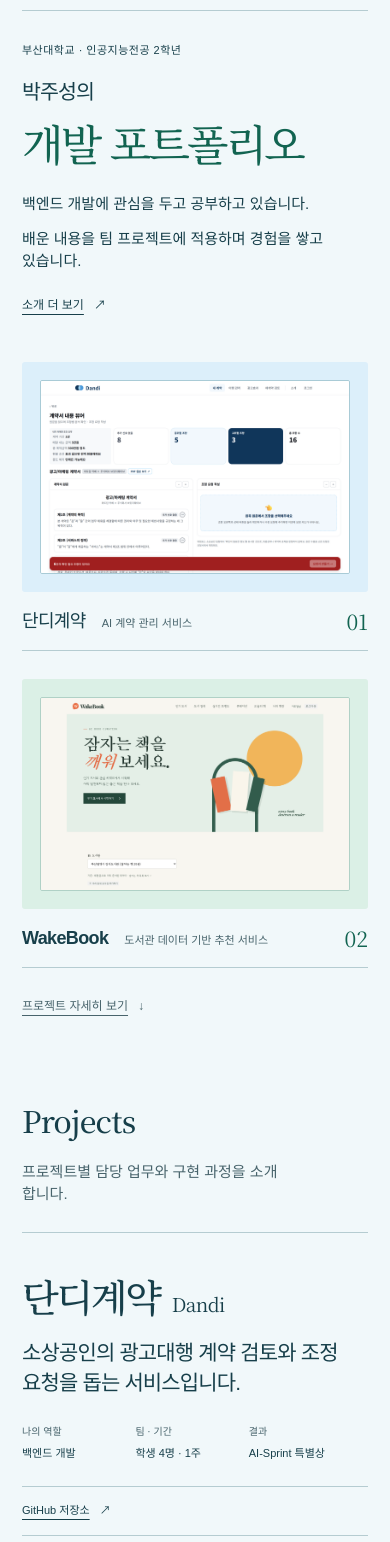
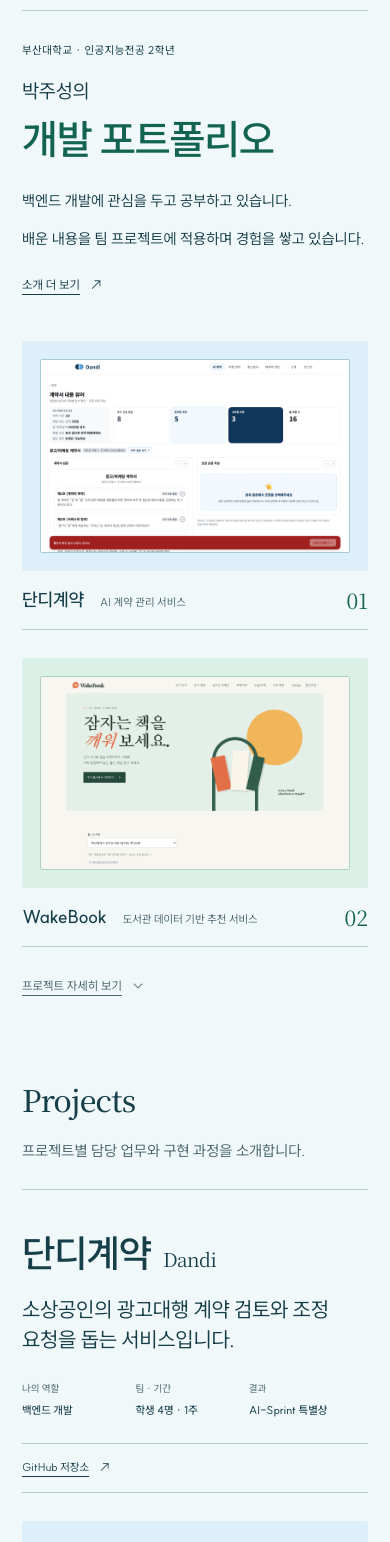
Before and after one commit to parkjooseong/portfolio, a plain HTML site: page index.html in a window 390 px wide. Shown: the part 65-1607 px from the top of the page. Drawn offline with Linux system fonts and the light colour scheme; a web font is replaced by a local one.

Commit message:
Use SUIT for Korean typography and refine reading rhythm

```diff
--- a/style.css
+++ b/style.css
@@ -1,8 +1,8 @@
 @import url("assets/fonts/serif.css");
 
 @font-face {
-  font-family:"Noto Sans KR";
-  src:url("assets/fonts/NotoSansKR-Variable.woff2") format("woff2");
+  font-family:"SUIT Variable";
+  src:url("assets/fonts/SUIT-Variable.woff2") format("woff2");
   font-style:normal;
   font-weight:100 900;
   font-display:swap
@@ -20,7 +20,7 @@
   --line:#b5ccd1;
   --focus:#085d87;
   --white:#fbfefe;
-  --sans:"Noto Sans KR",sans-serif;
+  --sans:"SUIT Variable",sans-serif;
   --serif:"Noto Serif KR",serif;
   --rail:64px;
   --gutter:clamp(28px,5vw,80px);
@@ -214,20 +214,20 @@
   margin-bottom:18px
 }
 .cover h1 {
-  font-family:var(--serif);
+  font-family:var(--sans);
   font-size:clamp(44px,5.1vw,78px);
-  font-weight:450;
+  font-weight:600;
   line-height:1.3;
-  letter-spacing:-.065em;
+  letter-spacing:-.025em;
   max-width:850px
 }
 .cover h1 .cover-prefix {
   display:block;
   font-family:var(--sans);
   font-size:.48em;
-  font-weight:450;
+  font-weight:400;
   line-height:1.5;
-  letter-spacing:-.045em;
+  letter-spacing:-.015em;
   margin-bottom:8px
 }
 .cover h1 em {
@@ -237,7 +237,7 @@
 .cover-intro {
   font-size:15px;
   padding-bottom:6px;
-  line-height:1.45
+  line-height:1.6
 }
 .cover-intro>p {
   word-break:keep-all
@@ -300,7 +300,7 @@
 }
 .cover-caption b {
   font-size:19px;
-  letter-spacing:-.035em;
+  letter-spacing:-.015em;
   font-weight:550
 }
 .cover-caption>span>span {
@@ -418,10 +418,17 @@
   white-space:nowrap
 }
 .case-heading h3 {
-  font-family:var(--serif);
-  font-weight:500;
+  font-family:var(--sans);
+  font-weight:600;
   font-size:54px;
   line-height:1.22;
+  letter-spacing:-.025em
+}
+.case-heading h3[lang="en"],.case-heading h3 span[lang="en"] {
+  font-family:var(--serif)
+}
+.case-heading h3[lang="en"] {
+  font-weight:500;
   letter-spacing:-.06em
 }
 .case-heading h3 span {
@@ -436,7 +443,7 @@
   word-break:keep-all;
   text-wrap:pretty;
   font-weight:400;
-  letter-spacing:-.04em;
+  letter-spacing:-.015em;
   margin-top:22px
 }
 .case-figure {
@@ -494,7 +501,7 @@
 }
 .case-notes p,.field-note-body p {
   font-size:15px;
-  line-height:1.45;
+  line-height:1.6;
   word-break:keep-all;
   max-width:64ch
 }
@@ -654,7 +661,7 @@
 }
 .about-text p {
   font-size:15px;
-  line-height:1.45;
+  line-height:1.6;
   word-break:keep-all;
   max-width:64ch
 }
@@ -663,7 +670,7 @@
 }
 .about-text .about-lead {
   font-size:21px;
-  letter-spacing:-.035em;
+  letter-spacing:-.015em;
   line-height:1.45;
   margin-bottom:28px;
   font-weight:500
@@ -814,9 +821,10 @@
   padding:36px 0 28px
 }
 .footer-brand {
-  font-family:var(--serif);
+  font-family:var(--sans);
   font-size:19px;
-  letter-spacing:-.04em;
+  font-weight:500;
+  letter-spacing:-.015em;
   line-height:1.5
 }
 .footer-brand>span {
@@ -1201,14 +1209,14 @@
     margin-bottom:18px
   }
   .cover h1 {
-    font-size:clamp(41px,11vw,58px);
+    font-size:clamp(39px,10.5vw,56px);
     line-height:1.28;
-    letter-spacing:-.065em
+    letter-spacing:-.025em
   }
   .cover-intro {
     font-size:15px;
     max-width:40ch;
-    line-height:1.45
+    line-height:1.6
   }
   .cover-intro br {
     display:inline
@@ -1335,7 +1343,7 @@
   }
   .case-notes p,.field-note-body p {
     font-size:15px;
-    line-height:1.45
+    line-height:1.6
   }
   .field-note {
     margin-top:28px
```
Also changed, not shown: assets/fonts/SUIT-Variable.woff2 (added), assets/fonts/suit-OFL.txt, 2 other files.
